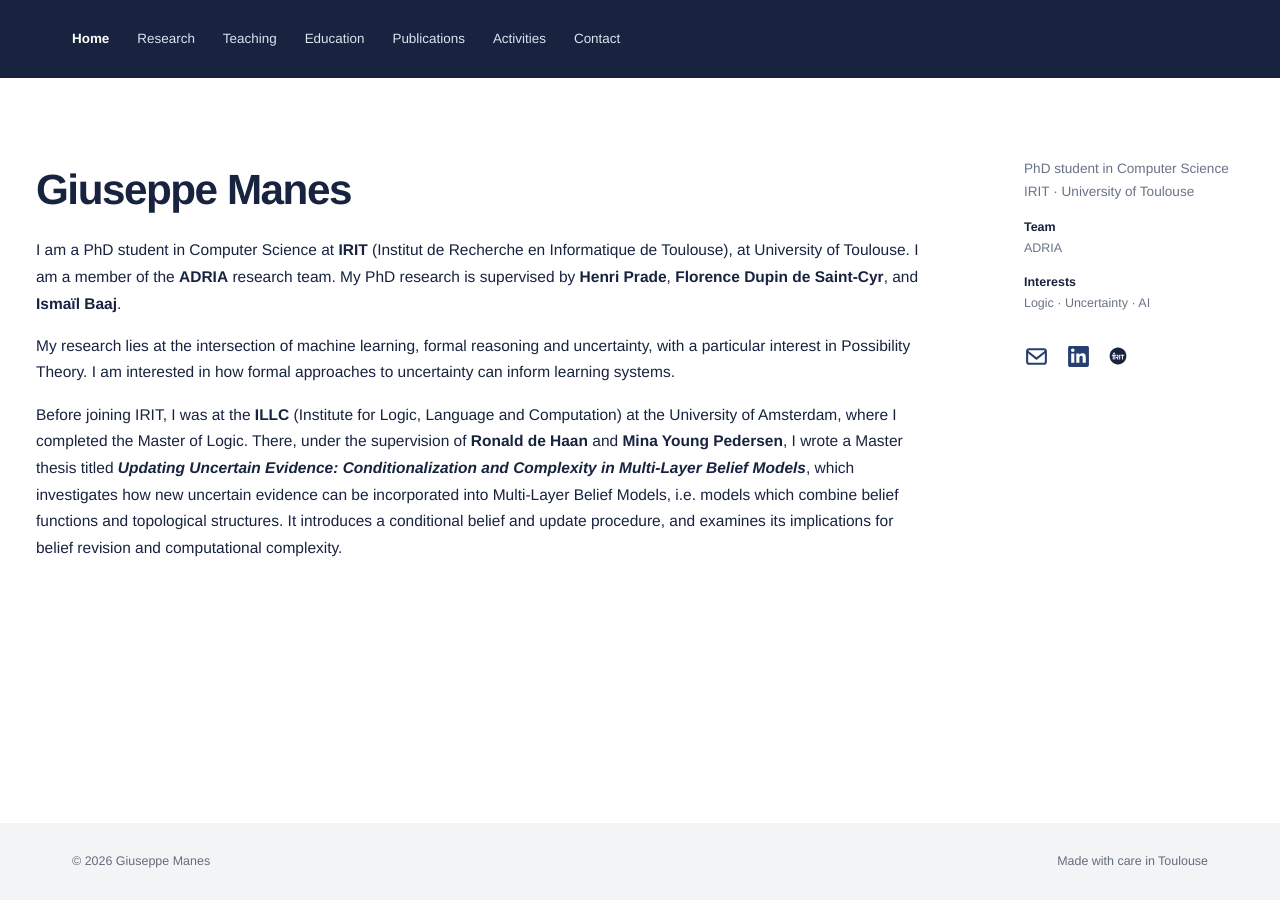
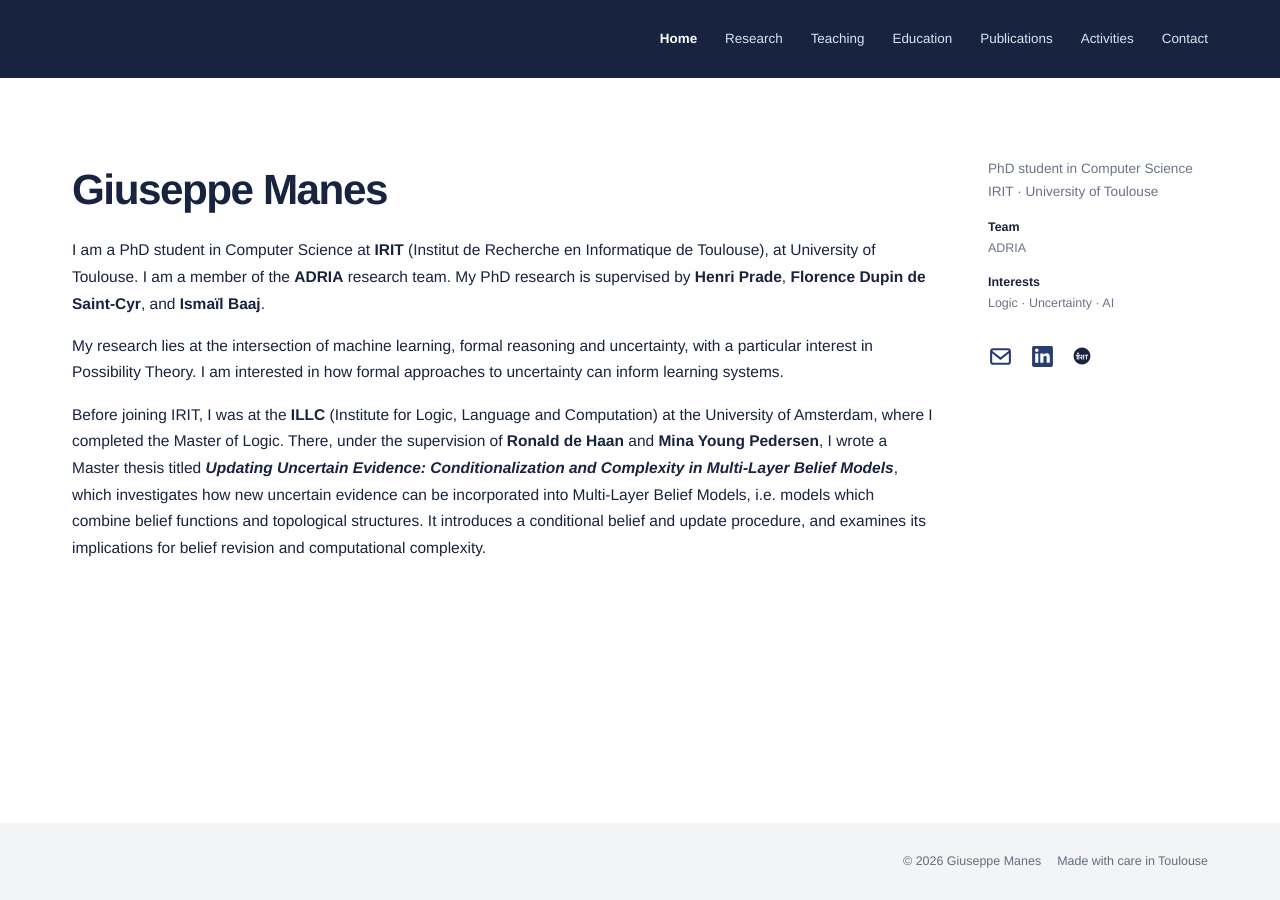
Before and after one commit to gmanes-1/gmanes-1.github.io, a Jekyll site: the page built from index.md, in a window 1280 px wide. Built offline with Jekyll 4.4.1, drawn with Linux system fonts in a browser that asks for light colours.

Commit message:
Center page layout and align navigation right

```diff
--- a/assets/css/style.css
+++ b/assets/css/style.css
@@ -13,7 +13,7 @@ a{color:var(--accent);text-decoration:none;transition:color .18s ease}
 a:hover{color:#101d38}
 .wrap{width:calc(100% - 144px);max-width:1440px;margin:0 auto;padding-left:0;padding-right:0}
 .site-header{background:#17233f;border:0}
-.nav{min-height:78px;display:flex;align-items:center;justify-content:flex-start;gap:24px}
+.nav{min-height:78px;display:flex;align-items:center;justify-content:flex-end;gap:24px}
 .brand{display:none}
 nav{display:flex;align-items:center;gap:25px;flex-wrap:wrap}
 nav a{font-size:.8rem;letter-spacing:.015em;color:#dce4f2;padding:8px 0;opacity:.88}
@@ -64,7 +64,7 @@ h3{font-size:1rem;line-height:1.45;font-weight:650;color:var(--ink);margin:0 0 6
 .contact-icons{display:flex;gap:17px;margin:16px 0}
 .contact-icons a{display:inline-flex;align-items:center;justify-content:center;text-decoration:none;font-size:.82rem;color:var(--accent)}
 footer{border:0;background:#eef2f8;padding:28px 0;color:#52617b;font-size:.78rem}
-.footer-row{display:flex;justify-content:space-between;gap:16px;flex-wrap:wrap}
+.footer-row{display:flex;justify-content:flex-end;gap:16px;flex-wrap:wrap}
 *,*::before,*::after{outline:0!important;box-shadow:none!important}
 hr{display:none!important}
 @media(max-width:760px){
@@ -133,7 +133,7 @@ footer .wrap{
 /* Shift page content to the right while keeping the header and footer centered. */
 main.page,
 main.home-grid {
-  width: calc(100% - var(--site-gutter));
+  width: calc(100% - (2 * var(--site-gutter)));
   max-width: 1440px;
   margin-left: auto;
   margin-right: auto;
@@ -188,7 +188,7 @@ body a:not(nav a):hover{
 main.home-grid{
   display:grid;
   grid-template-columns:minmax(0,1fr) 220px;
-  column-gap:clamp(48px,7vw,112px);
+  column-gap:clamp(32px,4vw,64px);
   align-items:start;
 }
 .home-grid>section{
```
